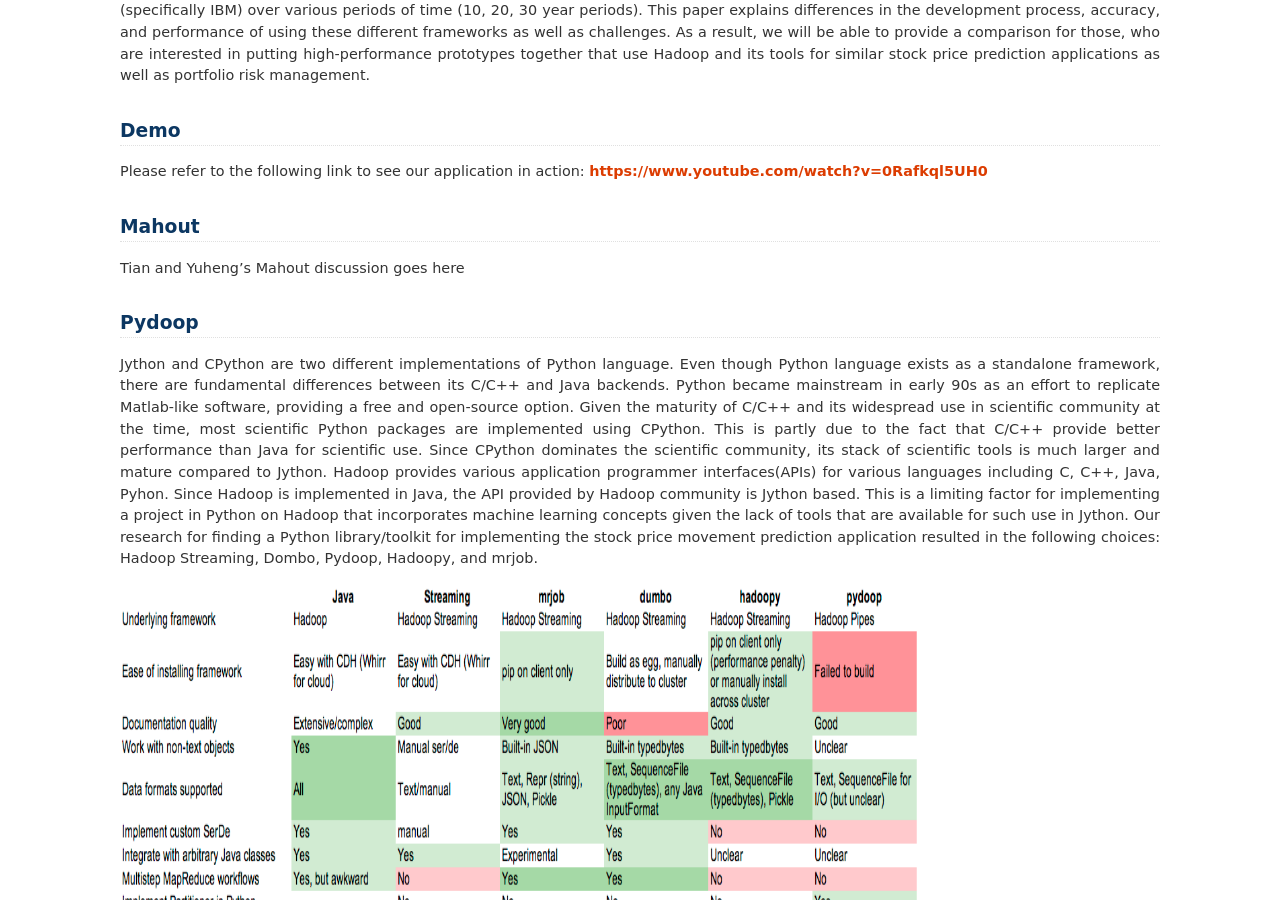
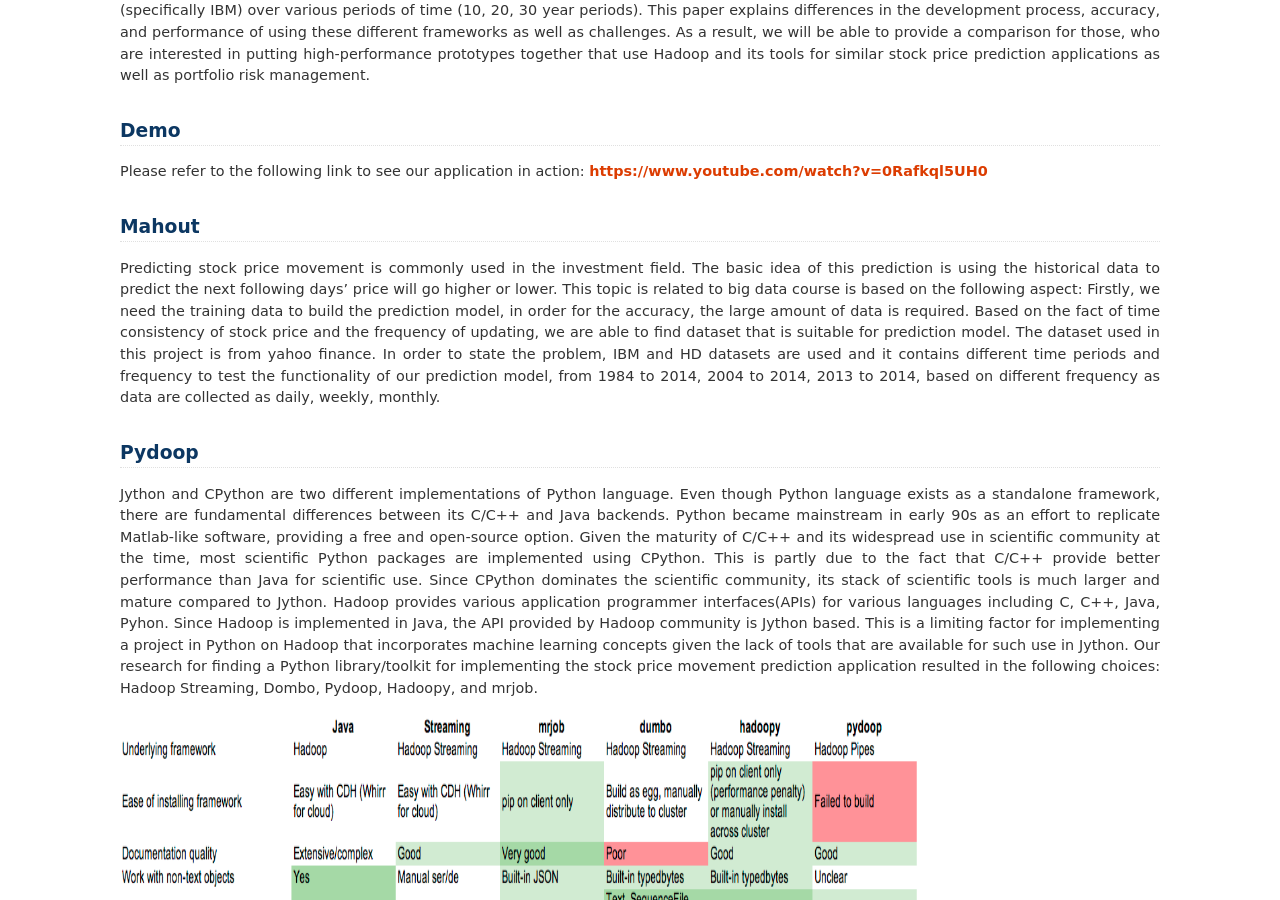
Before and after one commit to Sapphirine/Stock-price-Movement-Prediction, a Sphinx documentation site: the page built from source/index.rst, in a window 1280 px wide and 900 px high, scrolled down 352 px. Built offline with Sphinx 7.4.7, drawn with Linux system fonts in a browser that asks for light colours.

Commit message:
Update index.rst

```diff
--- a/source/index.rst
+++ b/source/index.rst
@@ -27,7 +27,7 @@ https://www.youtube.com/watch?v=0Rafkql5UH0
 Mahout
 ==================
 
-Tian and Yuheng's Mahout discussion goes here
+Predicting stock price movement is commonly used in the investment field. The basic idea of this prediction is using the historical data to predict the next following days’ price will go higher or lower. This topic is related to big data course is based on the following aspect: Firstly, we need the training data to build the prediction model, in order for the accuracy, the large amount of data is required. Based on the fact of time consistency of stock price and the frequency of updating, we are able to find dataset that is suitable for prediction model. The dataset used in this project is from yahoo finance. In order to state the problem, IBM and HD datasets are used and it contains different time periods and frequency to test the functionality of our prediction model, from 1984 to 2014, 2004 to 2014, 2013 to 2014, based on different frequency as data are collected as daily, weekly, monthly.
 
 
 Pydoop
```
